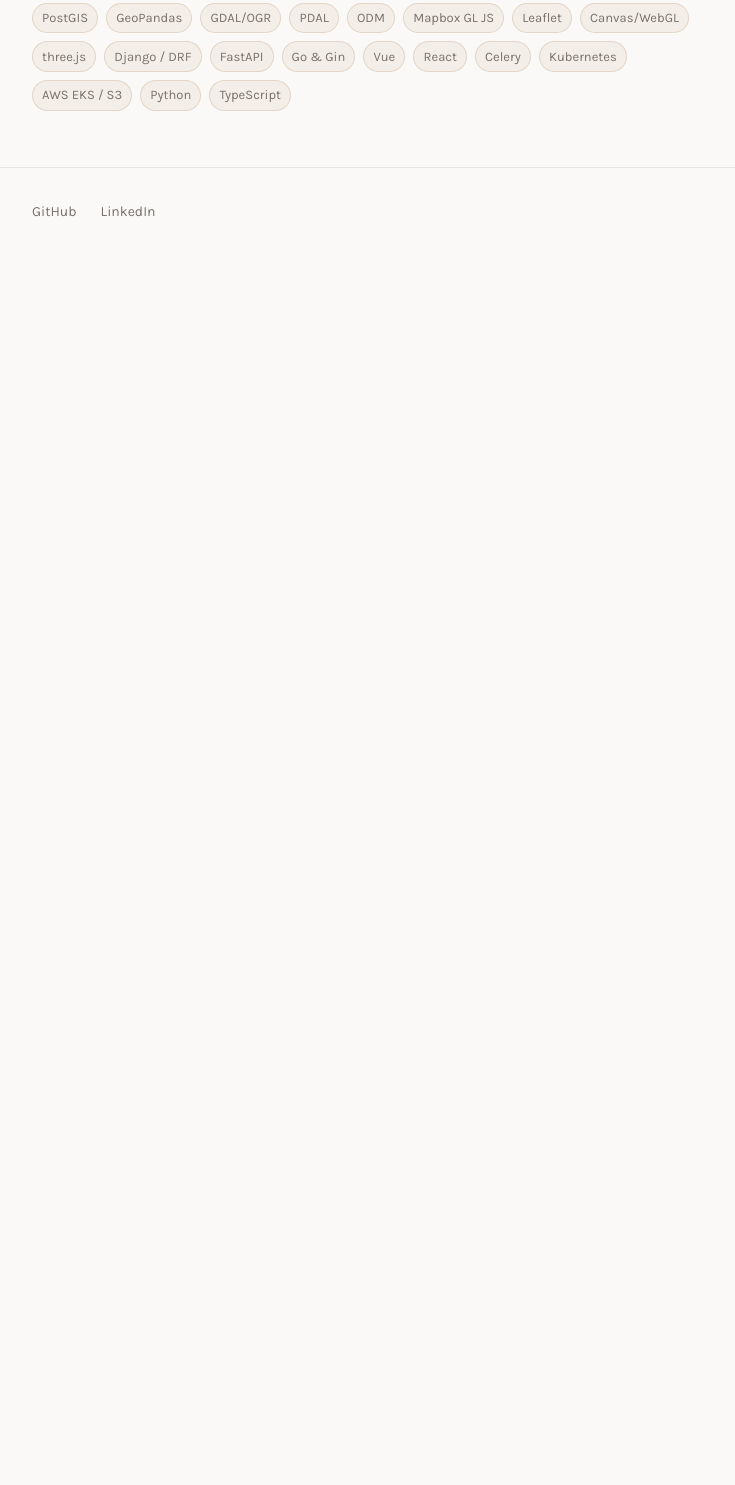
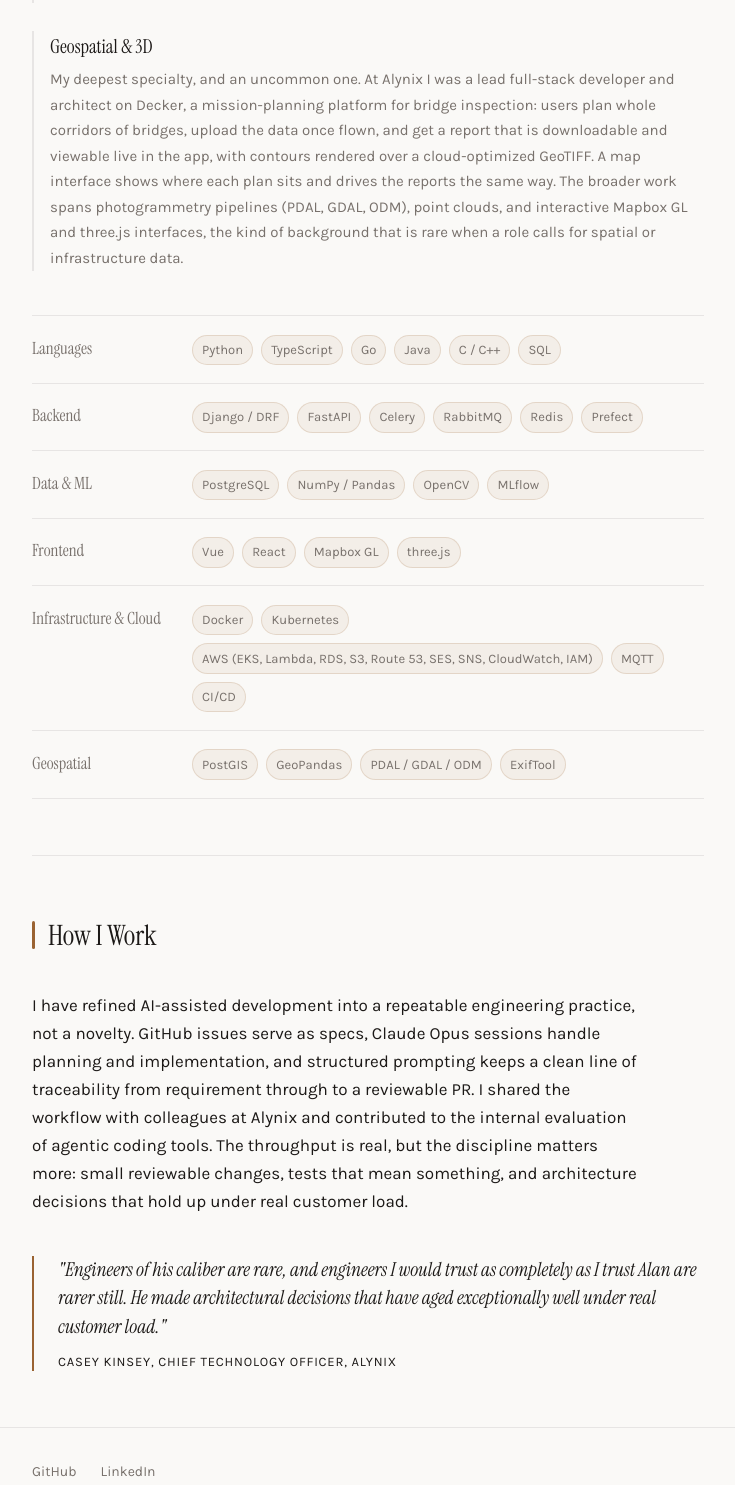
Before and after one commit to aFraley/aFraley.github.io, a plain HTML site: page index.html in a window 1280 px wide. Shown: the part 1315-2800 px from the top of the page, without its empty margins (272-1007 px from the left). Before the commit the page ends 1570 px from the top, so only its background shows below. Drawn offline with Linux system fonts and the light colour scheme.

Commit message:
Update with current work.

```diff
--- a/index.html
+++ b/index.html
@@ -3,8 +3,8 @@
 <head>
     <meta charset="utf-8">
     <meta name="viewport" content="width=device-width, initial-scale=1">
-    <title>aFraley — Geospatial Software Engineer</title>
-    <meta name="description" content="Senior full-stack engineer building geospatial platforms — Mapbox GL, PostGIS, PDAL, ODM, Django, Vue.">
+    <title>aFraley · Senior Full-Stack Engineer</title>
+    <meta name="description" content="Senior full-stack engineer and architect. Python/Django, Vue and React, PostGIS, and AWS, with focus areas in geospatial systems and AI-assisted development.">
     <link rel="preconnect" href="https://fonts.googleapis.com">
     <link rel="preconnect" href="https://fonts.gstatic.com" crossorigin>
     <link href="https://fonts.googleapis.com/css2?family=Instrument+Serif:ital@0;1&family=Karla:wght@400;500&display=swap" rel="stylesheet">
@@ -28,7 +28,7 @@
     <main class="container">
         <section class="hero" id="home">
             <h1>aFraley <span>on Github</span></h1>
-            <p class="subtitle">Senior Full-Stack Engineer · Geospatial Systems</p>
+            <p class="subtitle">Senior Full-Stack Engineer &amp; Architect · Python/Django · AWS · Geospatial</p>
             <blockquote>
                 <p>We can only see a short distance ahead, but we can see plenty there that needs to be done.</p>
                 <cite>Alan Turing</cite>
@@ -36,53 +36,110 @@
         </section>
 
         <section id="work">
-            <h2>Geospatial Engineering</h2>
-            <p class="lead">I build end-to-end platforms that turn raw drone, sensor, and imagery data into survey-grade deliverables &mdash; from interactive map-based editing UIs to PostGIS-backed APIs and cloud photogrammetry pipelines.</p>
+            <h2>What I Build</h2>
+            <p class="lead">Senior full-stack engineer and architect with 9 years building production systems across the stack: Python/Django and FastAPI on the backend, Vue and React on the frontend, PostgreSQL/PostGIS for data, and AWS for infrastructure. Geospatial and drone-based platforms are where I have gone deepest, turning raw sensor and imagery data into survey-grade deliverables.</p>
 
             <article class="capability">
-                <h3>Interactive 2D Editing &amp; QC</h3>
-                <p>Mapbox GL + Canvas tooling for drawing flight plans, defining survey extents, and reviewing ML-detected polygons over orthomosaic backdrops. Snapping, multi-polygon operations, and coordinate transforms between pixel, image, and world frames.</p>
+                <h3>Backend &amp; APIs</h3>
+                <p>Django and Django REST Framework, plus FastAPI, backed by PostgreSQL. Schema design and query optimization on multi-million-row tables, REST API design, background processing with Celery, and production transactional email infrastructure on Amazon SES with SNS/CloudWatch reputation monitoring.</p>
             </article>
 
             <article class="capability">
-                <h3>Spatial Data Layer</h3>
-                <p>PostGIS schemas and spatial indexes tuned for multi-million-row thermal image tables, deck geometry, and corridor polygons. R-tree, kd-tree, and quadtree lookups, coordinate system transforms, and geometry-heavy query optimization.</p>
+                <h3>Frontend &amp; Interfaces</h3>
+                <p>Vue and React applications, from CRUD product surfaces to data-heavy interactive tooling. Comfortable with Canvas and WebGL when the UI gets demanding, and focused on interfaces that non-engineers can actually use.</p>
             </article>
 
             <article class="capability">
-                <h3>Cloud Photogrammetry Pipelines</h3>
-                <p>PDAL and ODM pipelines producing orthomosaics (COG), classified point clouds (LAZ/COPC), and textured 3D meshes (glTF/GLB). Celery-orchestrated ingestion from raw capture through ML tagging to QC'd deliverable on Kubernetes/EKS.</p>
+                <h3>Cloud &amp; Infrastructure</h3>
+                <p>AWS across EKS, Lambda, and the serverless ecosystem, with Docker, Kubernetes, and CI/CD pipelines. Architecture decisions made to hold up under real customer load, plus MQTT-based IoT for real-time command, control, and telemetry.</p>
             </article>
 
             <article class="capability">
-                <h3>3D Rendering &amp; Mesh/Point-Cloud Editing</h3>
-                <p>Browser-based three.js viewers for inspecting and editing textured meshes (glTF/GLB) and classified point clouds (LAZ/COPC) alongside their 2D counterparts. Selection, measurement, and classification tooling over streamed tiles, with camera, coordinate, and picking logic shared across 2D/3D views. Prototyping Gaussian splatting as an additional deliverable format.</p>
+                <h3>Data &amp; ETL</h3>
+                <p>ETL pipelines and data at scale: PostgreSQL/PostGIS schema and index design, GeoPandas and GDAL for transforms, and Prefect- and Celery-orchestrated ingestion from raw input through processing to a QC'd result, with MLflow for experiment and model tracking. Transferable data-engineering fundamentals whatever the domain.</p>
             </article>
 
+            <article class="capability">
+                <h3>Geospatial &amp; 3D</h3>
+                <p>My deepest specialty, and an uncommon one. At Alynix I was a lead full-stack developer and architect on Decker, a mission-planning platform for bridge inspection: users plan whole corridors of bridges, upload the data once flown, and get a report that is downloadable and viewable live in the app, with contours rendered over a cloud-optimized GeoTIFF. A map interface shows where each plan sits and drives the reports the same way. The broader work spans photogrammetry pipelines (PDAL, GDAL, ODM), point clouds, and interactive Mapbox GL and three.js interfaces, the kind of background that is rare when a role calls for spatial or infrastructure data.</p>
+            </article>
+
+            <div class="tech">
             <div class="tech-section">
-                <h3>Stack</h3>
+                <h3>Languages</h3>
+                <div class="pills">
+                    <span>Python</span>
+                    <span>TypeScript</span>
+                    <span>Go</span>
+                    <span>Java</span>
+                    <span>C / C++</span>
+                    <span>SQL</span>
+                </div>
+            </div>
+
+            <div class="tech-section">
+                <h3>Backend</h3>
+                <div class="pills">
+                    <span>Django / DRF</span>
+                    <span>FastAPI</span>
+                    <span>Celery</span>
+                    <span>RabbitMQ</span>
+                    <span>Redis</span>
+                    <span>Prefect</span>
+                </div>
+            </div>
+
+            <div class="tech-section">
+                <h3>Data &amp; ML</h3>
+                <div class="pills">
+                    <span>PostgreSQL</span>
+                    <span>NumPy / Pandas</span>
+                    <span>OpenCV</span>
+                    <span>MLflow</span>
+                </div>
+            </div>
+
+            <div class="tech-section">
+                <h3>Frontend</h3>
+                <div class="pills">
+                    <span>Vue</span>
+                    <span>React</span>
+                    <span>Mapbox GL</span>
+                    <span>three.js</span>
+                </div>
+            </div>
+
+            <div class="tech-section">
+                <h3>Infrastructure &amp; Cloud</h3>
+                <div class="pills">
+                    <span>Docker</span>
+                    <span>Kubernetes</span>
+                    <span>AWS (EKS, Lambda, RDS, S3, Route 53, SES, SNS, CloudWatch, IAM)</span>
+                    <span>MQTT</span>
+                    <span>CI/CD</span>
+                </div>
+            </div>
+
+            <div class="tech-section">
+                <h3>Geospatial</h3>
                 <div class="pills">
                     <span>PostGIS</span>
                     <span>GeoPandas</span>
-                    <span>GDAL/OGR</span>
-                    <span>PDAL</span>
-                    <span>ODM</span>
-                    <span>Mapbox GL JS</span>
-                    <span>Leaflet</span>
-                    <span>Canvas/WebGL</span>
-                    <span>three.js</span>
-                    <span>Django / DRF</span>
-                    <span>FastAPI</span>
-                    <span>Go &amp; Gin</span>
-                    <span>Vue</span>
-                    <span>React</span>
-                    <span>Celery</span>
-                    <span>Kubernetes</span>
-                    <span>AWS EKS / S3</span>
-                    <span>Python</span>
-                    <span>TypeScript</span>
+                    <span>PDAL / GDAL / ODM</span>
+                    <span>ExifTool</span>
                 </div>
             </div>
+            </div>
+        </section>
+
+        <section id="how">
+            <h2>How I Work</h2>
+            <p class="lead">I have refined AI-assisted development into a repeatable engineering practice, not a novelty. GitHub issues serve as specs, Claude Opus sessions handle planning and implementation, and structured prompting keeps a clean line of traceability from requirement through to a reviewable PR. I shared the workflow with colleagues at Alynix and contributed to the internal evaluation of agentic coding tools. The throughput is real, but the discipline matters more: small reviewable changes, tests that mean something, and architecture decisions that hold up under real customer load.</p>
+
+            <blockquote class="endorsement">
+                <p>"Engineers of his caliber are rare, and engineers I would trust as completely as I trust Alan are rarer still. He made architectural decisions that have aged exceptionally well under real customer load."</p>
+                <p class="meta">Casey Kinsey, Chief Technology Officer, Alynix</p>
+            </blockquote>
         </section>
 
     </main>
@@ -90,7 +147,7 @@
     <footer>
         <div class="container footer-inner">
             <a href="https://github.com/aFraley">GitHub</a>
-            <a href="https://www.linkedin.com/in/afraley/" target="_blank" rel="noopener noreferrer">LinkedIn</a>
+            <a href="https://www.linkedin.com/in/alan-fraley-6a3533124/" target="_blank" rel="noopener noreferrer">LinkedIn</a>
         </div>
     </footer>
 
--- a/styles.css
+++ b/styles.css
@@ -192,6 +192,45 @@
     font-weight: 400;
     margin-bottom: 2rem;
     color: var(--text);
+    position: relative;
+    padding-left: 1rem;
+}
+
+section h2::before {
+    content: "";
+    position: absolute;
+    left: 0;
+    top: 0.35em;
+    bottom: 0.35em;
+    width: 3px;
+    border-radius: 2px;
+    background: var(--accent);
+}
+
+/* ---- ENDORSEMENT ---- */
+
+.endorsement {
+    margin-top: 2.5rem;
+    padding-left: 1.5rem;
+    border-left: 2px solid var(--accent);
+    transition: border-color 0.3s ease;
+}
+
+.endorsement p {
+    font-family: 'Instrument Serif', serif;
+    font-style: italic;
+    font-size: 1.2rem;
+    line-height: 1.5;
+    color: var(--text);
+}
+
+.endorsement .meta {
+    font-family: 'Karla', sans-serif;
+    font-style: normal;
+    font-size: 0.8125rem;
+    letter-spacing: 0.06em;
+    text-transform: uppercase;
+    margin-top: 0.6rem;
 }
 
 /* ---- WORK ---- */
@@ -213,6 +252,14 @@
 
 .capability:hover {
     border-left-color: var(--accent);
+}
+
+.capability:hover h3 {
+    color: var(--accent);
+}
+
+.capability h3 {
+    transition: color 0.2s ease;
 }
 
 .capability h3 {
@@ -277,16 +324,28 @@
 
 /* ---- TECH PILLS ---- */
 
+.tech {
+    margin-top: 2.75rem;
+    border-top: 1px solid var(--border);
+    transition: border-color 0.3s ease;
+}
+
 .tech-section {
-    margin-top: 2.5rem;
+    display: grid;
+    grid-template-columns: 8.5rem 1fr;
+    gap: 1rem 1.5rem;
+    align-items: baseline;
+    padding: 1.1rem 0;
+    border-bottom: 1px solid var(--border);
+    transition: border-color 0.3s ease;
 }
 
 .tech-section h3 {
     font-family: 'Instrument Serif', serif;
-    font-size: 1.1rem;
+    font-size: 1.05rem;
     font-weight: 400;
-    margin-bottom: 0.75rem;
-    color: var(--text);
+    color: var(--text-secondary);
+    margin: 0;
 }
 
 .pills {
@@ -302,8 +361,21 @@
     border-radius: 100px;
     background: var(--pill-bg);
     color: var(--text-secondary);
-    transition: background-color 0.3s ease, border-color 0.3s ease, color 0.3s ease;
+    transition: background-color 0.2s ease, border-color 0.2s ease, color 0.2s ease, transform 0.2s ease;
     white-space: nowrap;
+}
+
+.pills span:hover {
+    color: var(--accent);
+    border-color: var(--accent);
+    transform: translateY(-1px);
+}
+
+@media (max-width: 600px) {
+    .tech-section {
+        grid-template-columns: 1fr;
+        gap: 0.6rem;
+    }
 }
 
 /* ---- WRITING ---- */
```
